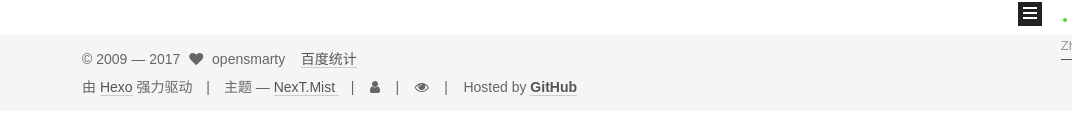
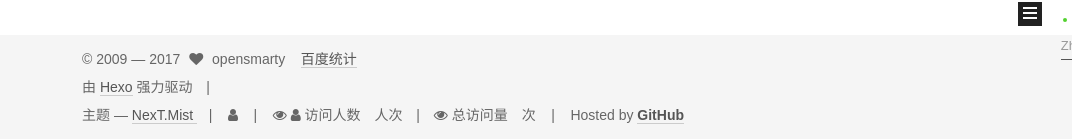
Before and after one commit to opensmarty/opensmarty.github.io, a plain HTML site: page index.html in a window 1280 px wide. Shown: the part 729-868 px from the top of the page, without its empty margins (208-1280 px from the left). Before the commit the page ends 840 px from the top, so only its background shows below. Drawn offline with nearby package versions, Linux system fonts and the light colour scheme; some packages are replaced by stand-ins of ours; a script that the page names is missing; a web font is replaced by a local one.

Commit message:
Site updated: 2017-08-18 13:38:35

```diff
--- a/index.html
+++ b/index.html
@@ -783,11 +783,28 @@
       <i class="fa fa-eye" aria-hidden="true"></i>
       <span id="busuanzi_value_site_uv"></span>
     </span>
+
+
+      <span class="site-uv">
+        <i class="fa fa-user"></i> 访问人数
+        <span class="busuanzi-value" id="busuanzi_value_site_uv"></span>
+        人次
+      </span>
+
+
+
+      <span class="site-pv">
+        <i class="fa fa-eye"></i> 总访问量
+        <span class="busuanzi-value" id="busuanzi_value_site_pv"></span>
+        次
+      </span>
+
+
     &nbsp;&nbsp;&nbsp;|&nbsp;&nbsp;&nbsp;
     <span>Hosted by <a href="https://github.com" style="font-weight: bold">GitHub</a></span>
 
   </div>
-  <script async src="//dn-lbstatics.qbox.me/busuanzi/2.3/busuanzi.pure.mini.js"></script>
+  <script async src="https://dn-lbstatics.qbox.me/busuanzi/2.3/busuanzi.pure.mini.js"></script>
 
 
 
```
Also changed, not shown: 2017/08/17/hello-world/index.html (+18 -1 lines), 2017/08/17/如何搭建个人博客/index.html (+18 -1 lines), about/index.html (+20 -1 lines), archives/2017/08/index.html (+18 -1 lines), archives/2017/index.html (+18 -1 lines), archives/index.html (+18 -1 lines), categories/index.html (+18 -3 lines), commonweal/index.html (+18 -1 lines), sitemap/index.html (+18 -1 lines), tags/index.html (+18 -1 lines).
